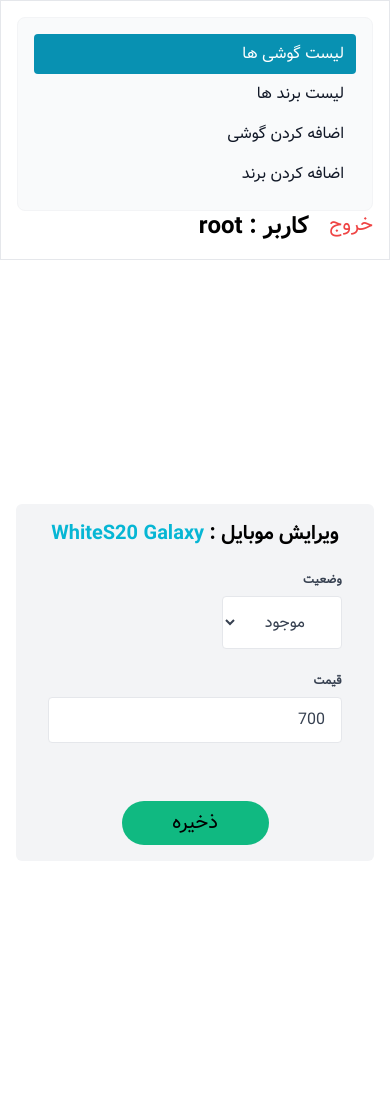
After one commit to hosein-1/Mobile-phone-warehousing, a Django app: page /mobile/update/7/ in a window 390 px wide. The commit adds this page. Run offline with Django 5.2, Linux system fonts and the light colour scheme; a user stored in the database is signed in; data comes from the database, SQL or seed files in the repository.

Commit message:
Add mobile edit view with templates

```diff
--- a/mobile/models.py
+++ b/mobile/models.py
@@ -1,4 +1,5 @@
 from django.db import models
+from django.urls import reverse
 
 
 class Brand(models.Model):
@@ -33,3 +34,6 @@
 
     def __str__(self) -> str:
         return f'{self.brand}: {self.model}'
+
+    def get_absolute_url(self):
+        return reverse("mobile:mobile_edit", kwargs={'pk': self.pk})
--- /dev/null
+++ b/mobile/templates/mobile/edit_mobile.html
@@ -0,0 +1,43 @@
+{% extends 'base.html' %}
+
+{% block title %} Brand Create {% endblock %}
+
+{% block body %}
+
+<div class="flex items-center justify-center min-h-screen container">
+
+    <div class="bg-gray-100 p-4 rounded-md">
+        <div class="text-center mb-6">
+            <span class="font-VazirBold text-xl">ویرایش موبایل : <span class="text-cyan-500">{{ mobile.model }}</span></span>
+        </div>
+
+        <div class="container">
+            <form method="post" class="w-full max-w-lg">
+                {% csrf_token %}
+                <div class="flex flex-wrap -mx-3 mb-6">
+                    <div class="w-full md:w-1/2 px-3 mb-6">
+                        <label class="block uppercase tracking-wide text-gray-700 text-xs font-bold mb-2" for="grid-last-name">
+                            وضعیت
+                        </label>
+                        <select class="block w-ful bg-white border border-gray-200 text-gray-700 py-3 px-4 pr-8 rounded leading-tight focus:outline-none focus:bg-white focus:border-gray-500" name="status" id="grid-state">
+                            <option value="available">موجود</option>
+                            <option value="unavailable">ناموجود</option>
+                        </select>
+                    </div>
+                <div class="w-full md:w-1/2 px-3 mb-6">
+                    <label class="block uppercase tracking-wide text-gray-700 text-xs font-bold mb-2" for="grid-last-name">
+                        قیمت
+                    </label>
+                    <input name="price" value="{{ mobile.price}}" class="appearance-none block w-full text-gray-700 border border-gray-200 rounded py-3 px-4 leading-tight focus:outline-none focus:bg-white focus:border-gray-500" id="grid-last-name" type="text">
+                </div>
+                </div>
+                <div class="flex justify-center mt-6">
+                    <button class="text-xl bg-emerald-500 p-2 w-1/2 text-center mt-2.5 md:mt-0 rounded-full">ذخیره</button>
+                </div>
+            </form>
+        </div>
+    </div>
+
+</div>
+
+  {% endblock %}
--- a/mobile/templates/mobile/mobiles_list.html
+++ b/mobile/templates/mobile/mobiles_list.html
@@ -38,7 +38,7 @@
     </div>
     <div>
         <div class="flex justify-center mt-10">
-            <h3 class="font-VazirBold text-cyan-600">لیست گوشی ها</h3>
+            <h3 class="font-VazirBold text-cyan-600">گزارشات</h3>
         </div>
         <div class="flex justify-center mt-10 relative overflow-x-auto">
             <table class="text-sm text-left rtl:text-right text-gray-500">
@@ -99,6 +99,9 @@
                             <td class="px-6 py-4">
                                 {{ mobile.country_of_origin }}
                             </td>
+                            <td class="px-6 py-4">
+                                <a class="text-cyan-700" href="{{ mobile.get_absolute_url }}">ویرایش</a>
+                            </td>
                         </tr>
                         {% endfor %}
                 </tbody>
--- a/mobile/urls.py
+++ b/mobile/urls.py
@@ -8,4 +8,5 @@
     path('create/', views.MobileCreateView.as_view(), name='mobile_create'),
     path('brands/list', views.BrandListView.as_view(), name='brands_list'),
     path('brand/create/', views.BrandCreateView.as_view(), name='brand_create'),
+    path('update/<int:pk>/', views.MobileEditView.as_view(), name='mobile_edit'),
 ]
--- a/mobile/views.py
+++ b/mobile/views.py
@@ -1,6 +1,6 @@
 from django.shortcuts import render
 from django.urls import reverse_lazy
-from django.views.generic import ListView, CreateView
+from django.views.generic import ListView, CreateView, UpdateView
 from django_filters.views import FilterView
 from django.contrib.messages.views import SuccessMessageMixin
 
@@ -40,6 +40,16 @@
         return context
 
 
+class MobileEditView(SuccessMessageMixin, UpdateView):
+    model = Mobile
+    fields = ['status', 'price']
+    template_name = 'mobile/edit_mobile.html'
+    success_url = reverse_lazy('mobiles_list')
+
+    def get_success_message(self, cleaned_data):
+        return f' <<{self.object.model}>> با موفقیت ویرایش شد.'
+
+
 class BrandListView(ListView):
     model = Brand
     template_name = 'mobile/brands_list.html'
--- a/static/src/app.css
+++ b/static/src/app.css
@@ -1219,6 +1219,16 @@
   color: rgb(63 63 70 / var(--tw-text-opacity));
 }
 
+.text-cyan-700 {
+  --tw-text-opacity: 1;
+  color: rgb(14 116 144 / var(--tw-text-opacity));
+}
+
+.text-cyan-500 {
+  --tw-text-opacity: 1;
+  color: rgb(6 182 212 / var(--tw-text-opacity));
+}
+
 .underline {
   text-decoration-line: underline;
 }
```
